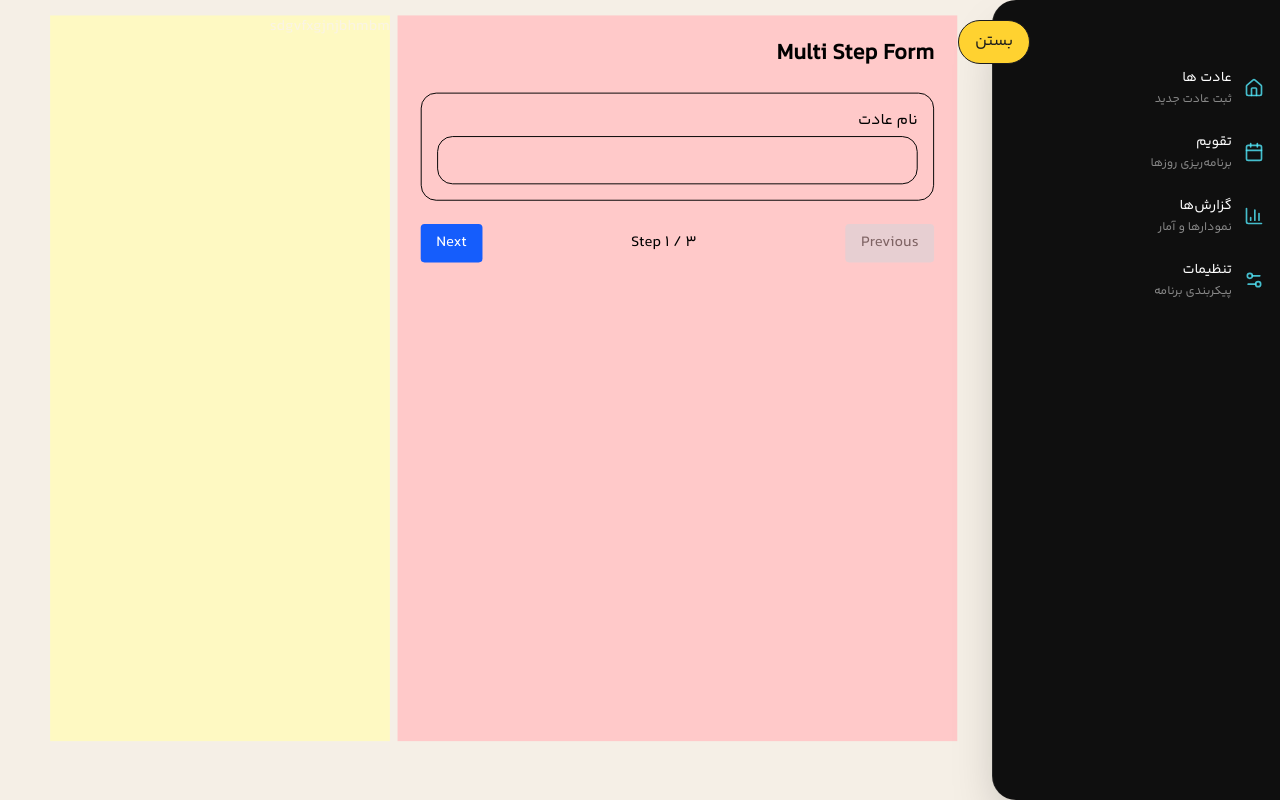
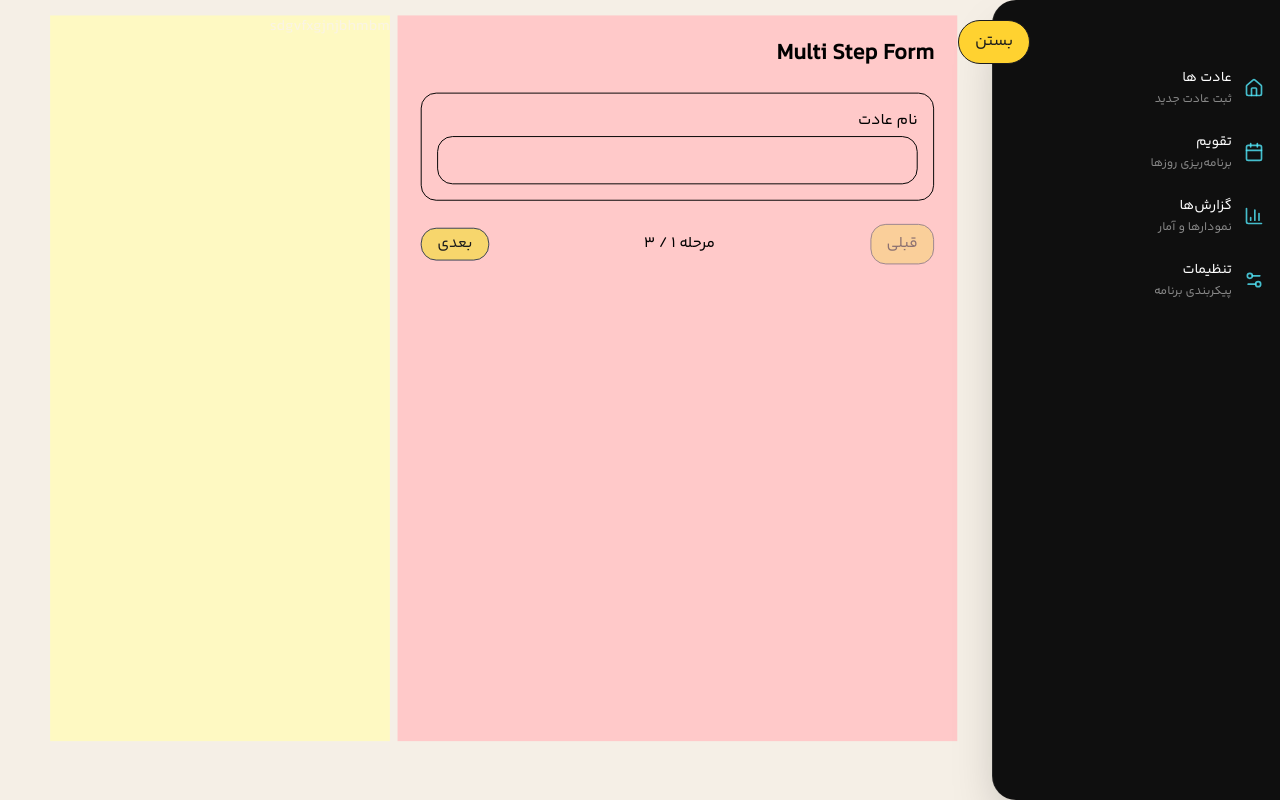
Before and after one commit to MobinaLalani/MyCalendar, a Next.js app: page /habits in a window 1280 px wide. Built offline with nearby package versions, Linux system fonts and the light colour scheme.

Commit message:
redesign create habit form

```diff
--- a/src/features/habits/components/form/HabitName.tsx
+++ b/src/features/habits/components/form/HabitName.tsx
@@ -7,11 +7,6 @@ import { FormValuesType } from "../../types/habit.types";
 export default function HabitName() {
     const { values, handleChange, handleBlur, errors, touched } =
       useFormikContext<FormValuesType>();
-
-  const HabitNameError =
-    touched.HabitName && typeof errors.HabitName === "string"
-      ? errors.HabitName
-      : null;
 
   return (
     <div>
@@ -23,9 +18,7 @@ export default function HabitName() {
         name="HabitName"
         label="نام عادت"
       />
-      {HabitNameError && (
-        <p className="text-red-500 text-sm mt-1">{HabitNameError}</p>
-      )}
+
     </div>
   );
 }
--- a/src/features/habits/components/form/StepNavigation.tsx
+++ b/src/features/habits/components/form/StepNavigation.tsx
@@ -21,21 +21,21 @@ export default function StepNavigation({
         type="button"
         onClick={onPrev}
         disabled={currentStep === 1}
-        className="px-4 py-2 bg-gray-300 rounded disabled:opacity-50"
+        className="px-4 py-2 bg-(--yellow-color) rounded-2xl text-(--text-foreground) disabled:opacity-50 border border-gray-700"
       >
-        Previous
+        قبلی
       </button>
 
       <span>
-        Step {currentStep} / {totalSteps}
+        مرحله {currentStep} / {totalSteps}
       </span>
 
       <button
         type="button"
         onClick={onNext}
-        className="px-4 py-2 bg-blue-600 text-white rounded"
+        className="px-4 py-1 bg-(--yellow-color) text-(--text-foreground) rounded-2xl border border-gray-700"
       >
-        {isLastStep ? "Submit" : "Next"}
+        {isLastStep ? "ثبت اطلاعات" : "بعدی"}
       </button>
     </div>
   );
--- a/src/styles/globals.css
+++ b/src/styles/globals.css
@@ -10,6 +10,7 @@
   --background: #f5efe6;
   --surface: #f5d868;
   --surface-muted: #ede7d9;
+  --yellow-color: #F7D66C;
 
   /* 🖤 sidebar */
   --sidebar: #0f0f0f;
```
Also changed, not shown: src/components/ui/autoComplete/AutoComplete.tsx (+2 -13 lines).
